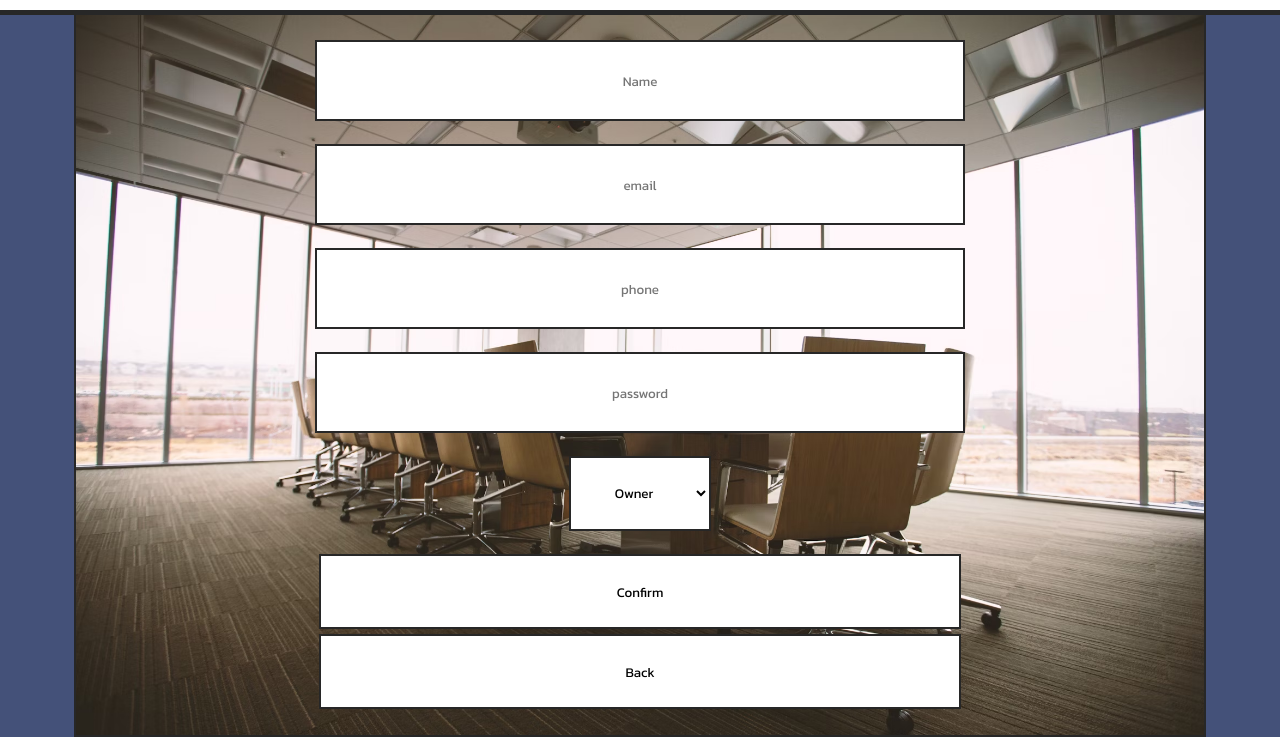
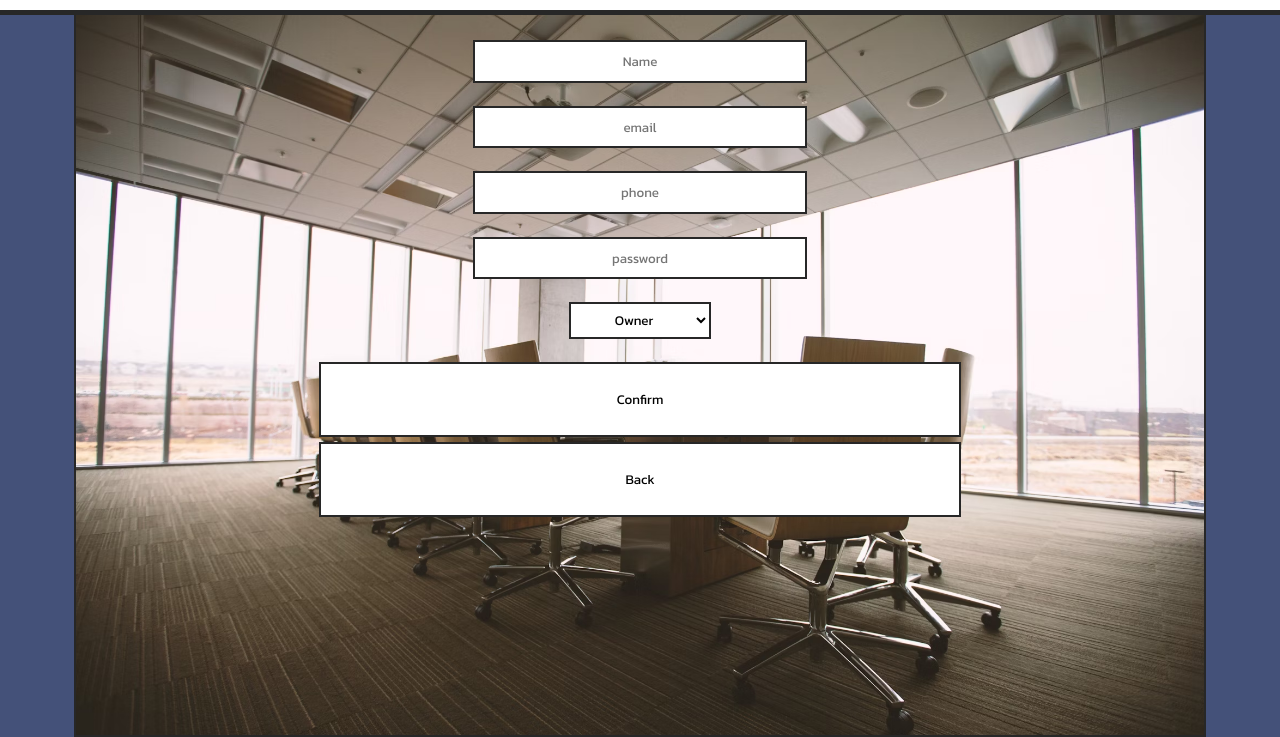
Before and after one commit to tylerhays987/FinalprojectSODV1201, a plain HTML site: page FinalProject/html/0_signup.html in a window 1280 px wide. Shown: the part 65-802 px from the top of the page. Drawn offline with Linux system fonts and the light colour scheme.

Commit message:
Update 0_signupStyles.css

```diff
--- a/FinalProject/css/0_signupStyles.css
+++ b/FinalProject/css/0_signupStyles.css
@@ -65,8 +65,8 @@ body {
 #password{
   text-align: center;
   font-family: "Kanit", sans-serif;
-  height: 75px;
-  width: 59%;
+  height: 36.5px;
+  width: 30%;
   border: 2px solid rgb(39, 39, 39);
   margin: 5px;
   margin-bottom: 0px;
@@ -75,8 +75,8 @@ body {
 #phone{
   text-align: center;
   font-family: "Kanit", sans-serif;
-  height: 75px;
-  width: 59%;
+  height: 36.5px;
+  width: 30%;
   border: 2px solid rgb(39, 39, 39);
   margin: 5px;
   margin-bottom: 0px;
@@ -85,8 +85,8 @@ body {
 #email{
   text-align: center;
   font-family: "Kanit", sans-serif;
-  height: 75px;
-  width: 59%;
+  height: 36.5px;
+  width: 30%;
   border: 2px solid rgb(39, 39, 39);
   margin: 5px;
   margin-bottom: 0px;
@@ -95,8 +95,8 @@ body {
 #name{
   text-align: center;
   font-family: "Kanit", sans-serif;
-  height: 75px;
-  width: 59%;
+  height: 36.5px;
+  width: 30%;
   border: 2px solid rgb(39, 39, 39);
   margin: 5px;
   margin-bottom: 0px;
@@ -105,7 +105,7 @@ body {
 #role{
   text-align: center;
   font-family: "Kanit", sans-serif;
-  height: 75px;
+  height: 36.5px;
   width: 13%;
   background-color: white;
   border: 2px solid rgb(39, 39, 39);
```
